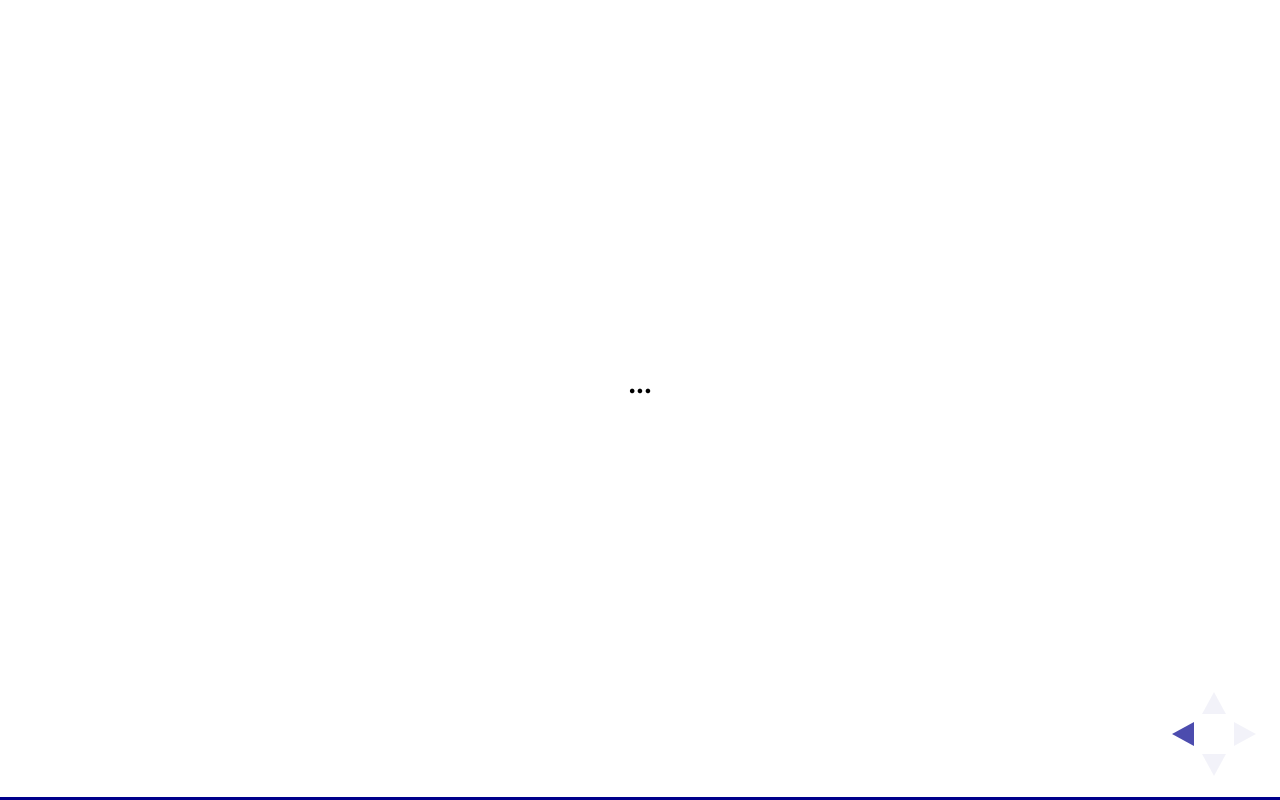
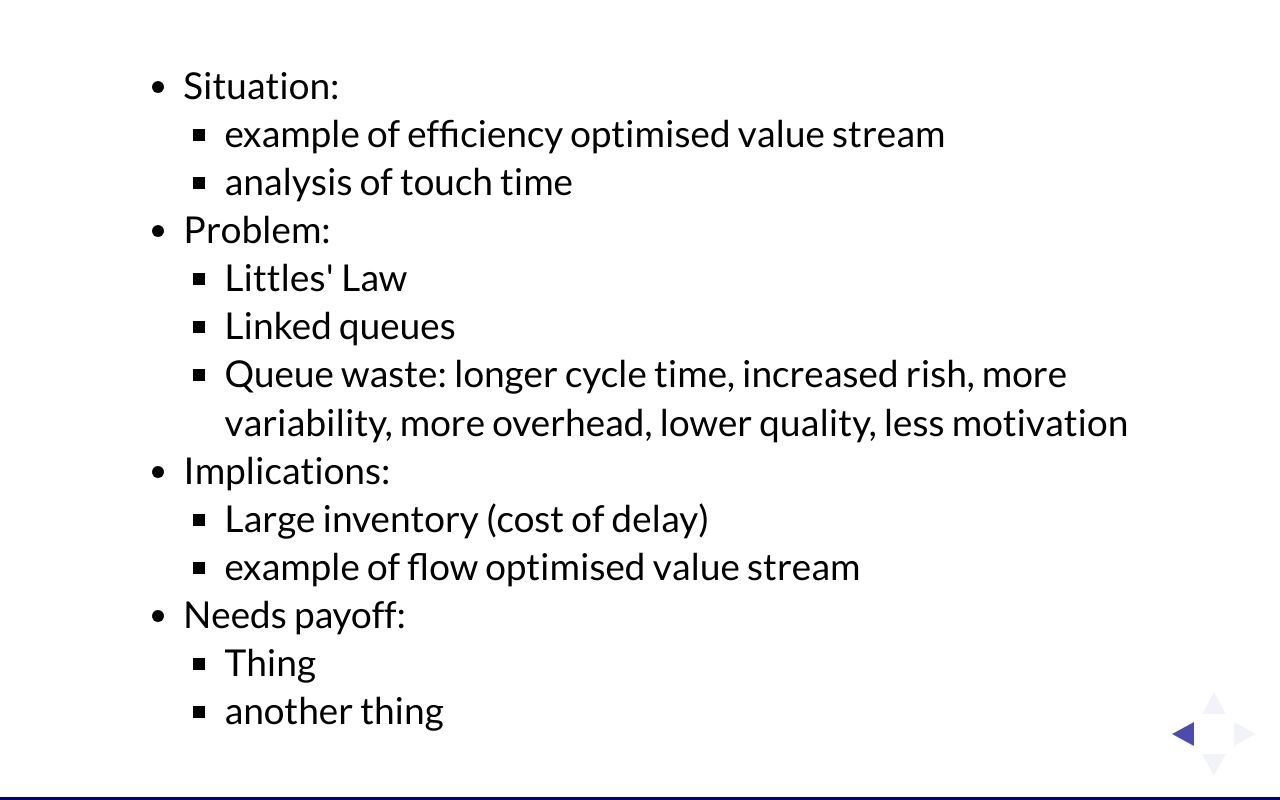
Before and after one commit to tumbarumba/value-streams-presentation, a plain HTML site: page index.html in a window 1280 px wide. Both pictures are taken after a click on the button 1251 px from the left and 734 px from the top of the page. Drawn offline with Linux system fonts and the light colour scheme; a web font is replaced by a local one.

Commit message:
Add spin

```diff
--- a/index.html
+++ b/index.html
@@ -36,7 +36,34 @@
                 <h1>Optimising Software Delivery with Value Streams</h1>
             </section>
             <section>
-                <p>...</p>
+                <ul>
+                    <li>Situation:
+                        <ul>
+                            <li>example of efficiency optimised value stream</li>
+                            <li>analysis of touch time</li>
+                        </ul>
+                    </li>
+                    <li>Problem:
+                        <ul>
+                            <li>Littles' Law</li>
+                            <li>Linked queues</li>
+                            <li>Queue waste: longer cycle time, increased rish, more variability, more overhead,
+                                lower quality, less motivation</li>
+                        </ul>
+                    </li>
+                    <li>Implications:
+                        <ul>
+                            <li>Large inventory (cost of delay)</li>
+                            <li>example of flow optimised value stream</li>
+                        </ul>
+                    </li>
+                    <li>Needs payoff:
+                        <ul>
+                            <li>Thing</li>
+                            <li>another thing</li>
+                        </ul>
+                    </li>
+                </ul>
             </section>
         </div>
     </div>
@@ -60,7 +87,6 @@
                 { src: 'reveal.js/plugin/notes/notes.js', async: true }
             ]
         });
-
     </script>
 </body>
 </html>
```
